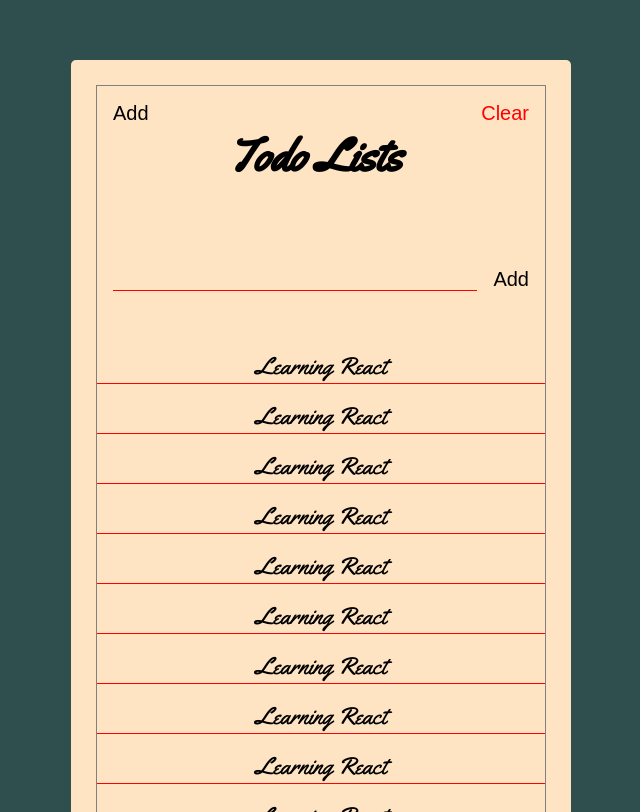
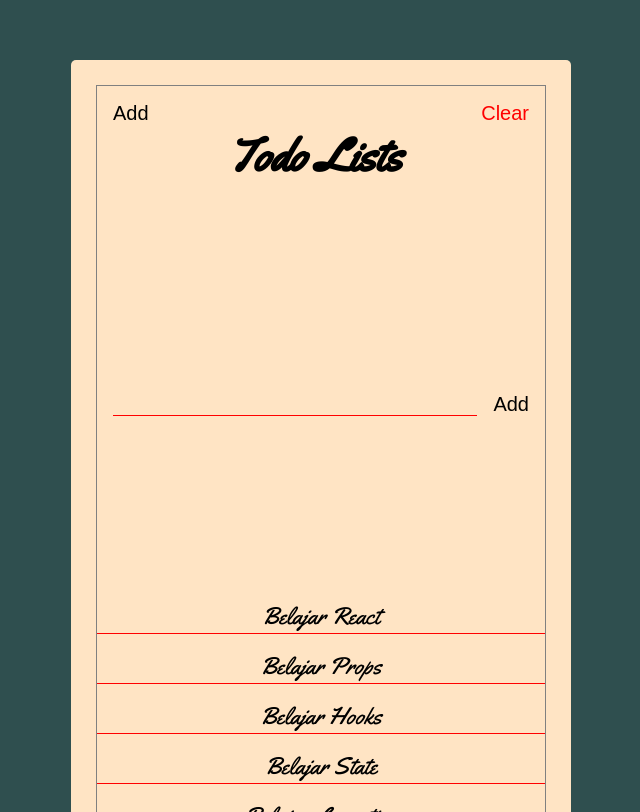
Before and after one commit to umarsyammb/todo-list-with-react, a React (Create React App) app: page / in a window 1280 px wide. Shown: the part 140-952 px from the top of the page, without its empty margins (319-959 px from the left). Built offline with nearby package versions, Linux system fonts and the light colour scheme; a web font is replaced by a local one.

Commit message:
refactor Todos

```diff
--- /dev/null
+++ b/src/components/Todo.jsx
@@ -0,0 +1,16 @@
+import React from "react";
+import PropTypes from "prop-types";
+
+const Todo = (props) => {
+	return (
+		<div className="todo">
+			<span className="todo-text">{props.text}</span>
+		</div>
+	);
+};
+
+Todo.propTypes = {
+	text: PropTypes.string.isRequired,
+};
+
+export default Todo;
--- a/src/components/Todos.jsx
+++ b/src/components/Todos.jsx
@@ -1,38 +1,19 @@
 import React from "react";
+import Todo from "./Todo";
 
 const Todos = () => {
+	const todos = [
+		{ text: "Belajar React" },
+		{ text: "Belajar Props" },
+		{ text: "Belajar Hooks" },
+		{ text: "Belajar State" },
+		{ text: "Belajar Layouting" },
+	];
 	return (
 		<section className="todos">
-			<div className="todo">
-				<span className="todo-text">Learning React</span>
-			</div>
-			<div className="todo">
-				<span className="todo-text">Learning React</span>
-			</div>
-			<div className="todo">
-				<span className="todo-text">Learning React</span>
-			</div>
-			<div className="todo">
-				<span className="todo-text">Learning React</span>
-			</div>
-			<div className="todo">
-				<span className="todo-text">Learning React</span>
-			</div>
-			<div className="todo">
-				<span className="todo-text">Learning React</span>
-			</div>
-			<div className="todo">
-				<span className="todo-text">Learning React</span>
-			</div>
-			<div className="todo">
-				<span className="todo-text">Learning React</span>
-			</div>
-			<div className="todo">
-				<span className="todo-text">Learning React</span>
-			</div>
-			<div className="todo">
-				<span className="todo-text">Learning React</span>
-			</div>
+			{todos.map((todo) => {
+				return <Todo text={todo.text} />;
+			})}
 		</section>
 	);
 };
```
